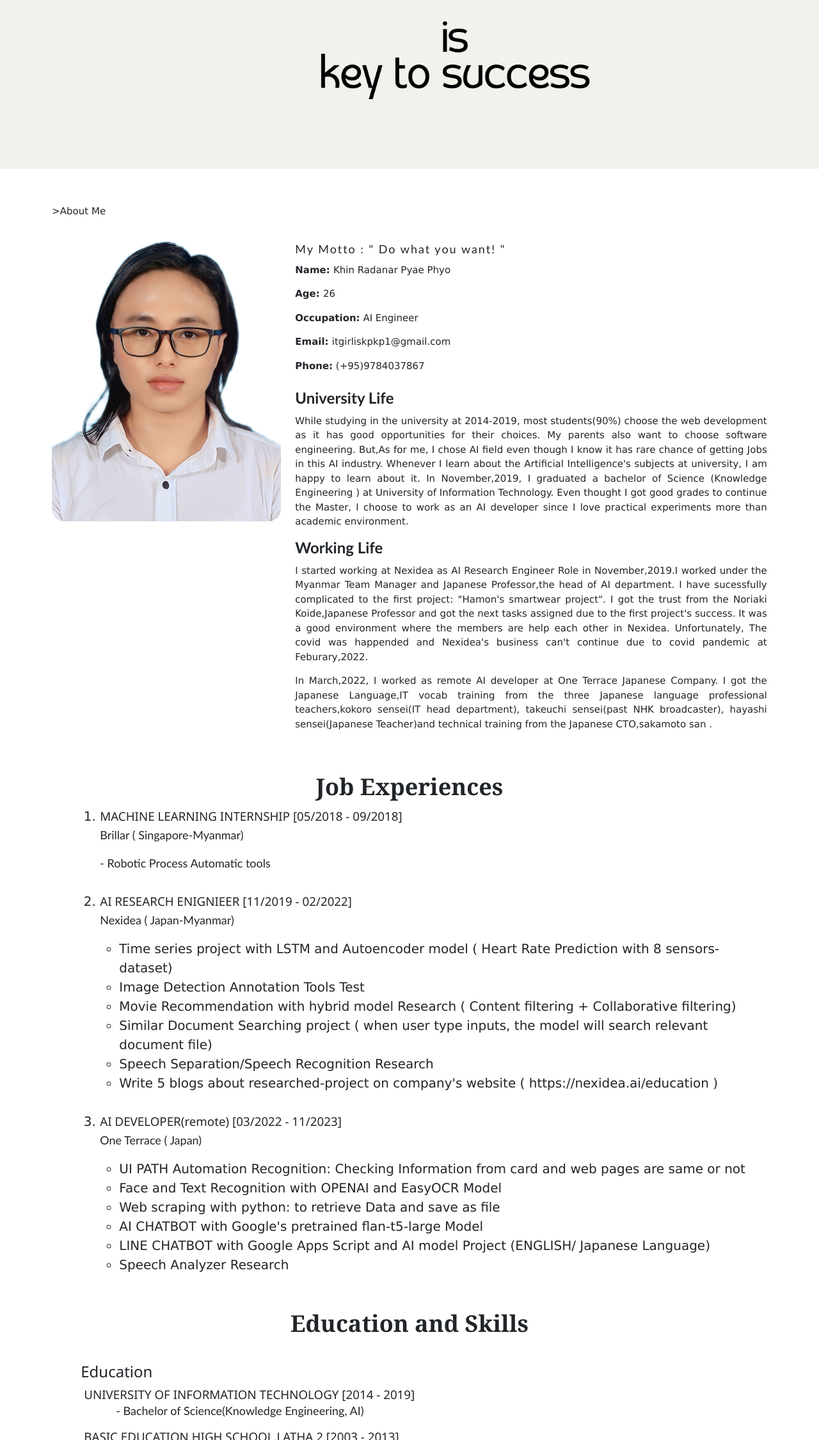
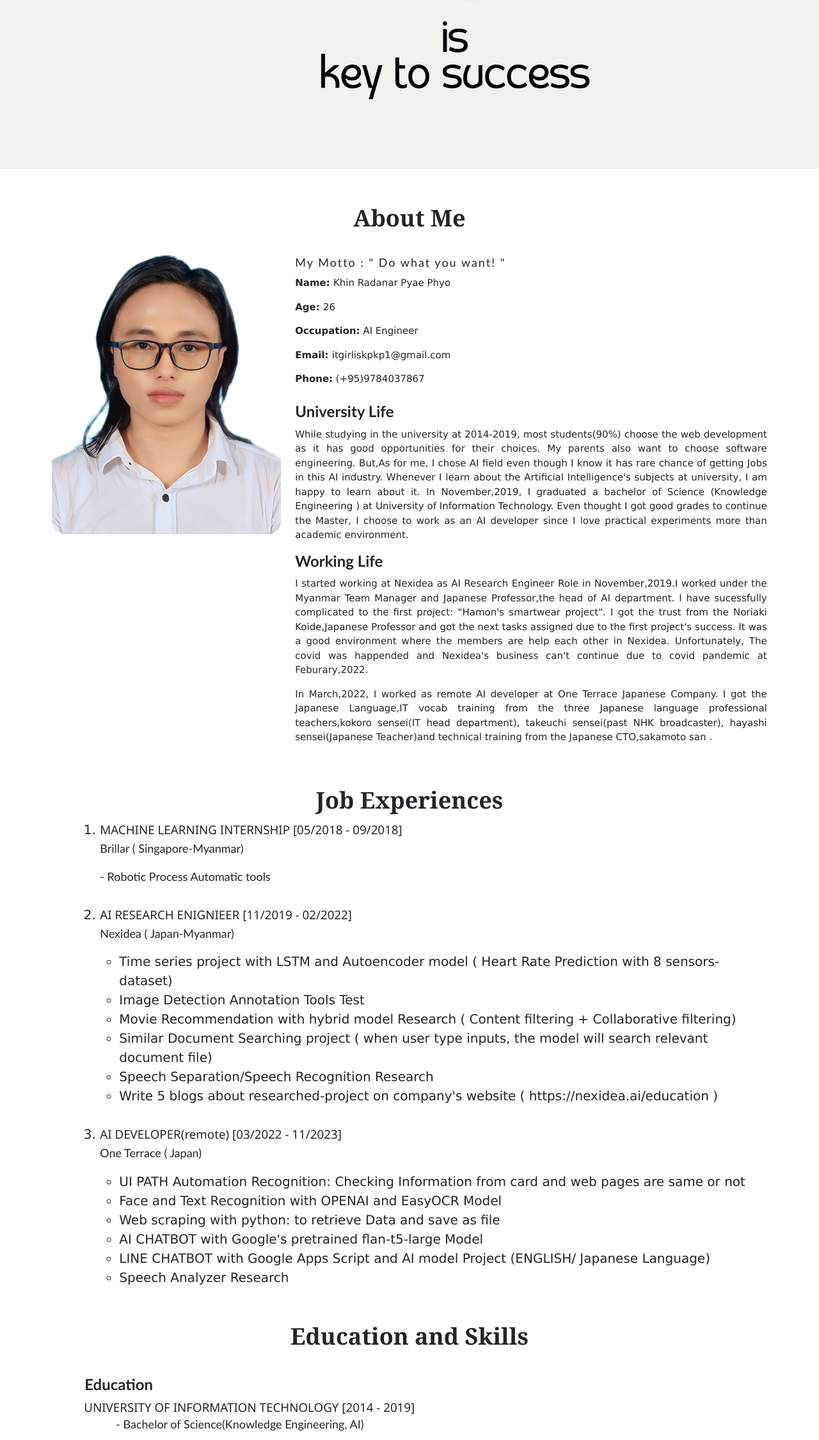
Before and after one commit to khinradanarpyaephyo98/github-portfolio, a plain HTML site: page index.html in a window 1280 px wide. Shown: the part 536-2787 px from the top of the page at 64% size. Drawn offline with nearby package versions, Linux system fonts and the light colour scheme.

Commit message:
update in education

```diff
--- a/index.html
+++ b/index.html
@@ -62,7 +62,7 @@
     <!-- about section-->
     <section id="about">
         <div class="container mt-4 pt-4">
-            <h1 class="text-center" style="font-weight: bold;font-family: Georgia, 'Times New Roman', Times, serif;"></h1>>About Me</h1>
+            <h1 class="text-center" style="font-weight: bold;font-family: Georgia, 'Times New Roman', Times, serif;">About Me</h1>
             <div class="row mt-4">
                 <div class="col-lg-4">
                     <img src="images/KRPP_profile.jpg" class= "imageAboutPage" alt="" style="border-radius: 20px;">
@@ -181,8 +181,7 @@
     <section id="skills">
         <div class="container mt-4 pt-4">
             <h1 class="text-center" style="font-weight: bold;font-family: Georgia, 'Times New Roman', Times, serif;">Education and Skills</h1>
-            <h3 style="margin-top:40px ; margin-left: 45px;">Education</h3>
-
+            <h3 style="margin-top:40px ; margin-left:51px; font-weight: bold; font-family: 'Trebuchet MS', 'Lucida Sans Unicode', 'Lucida Grande', 'Lucida Sans', Arial, sans-serif;">Education</h3>
             <h5 class="h5 timeline-item-title" style="margin-left: 50px;">UNIVERSITY OF INFORMATION TECHNOLOGY <span>[2014 - 2019] </span>
             <p class="timeline-text" style="margin-left: 50px;">- Bachelor of Science(Knowledge Engineering, AI) </p></h5>
 
```
